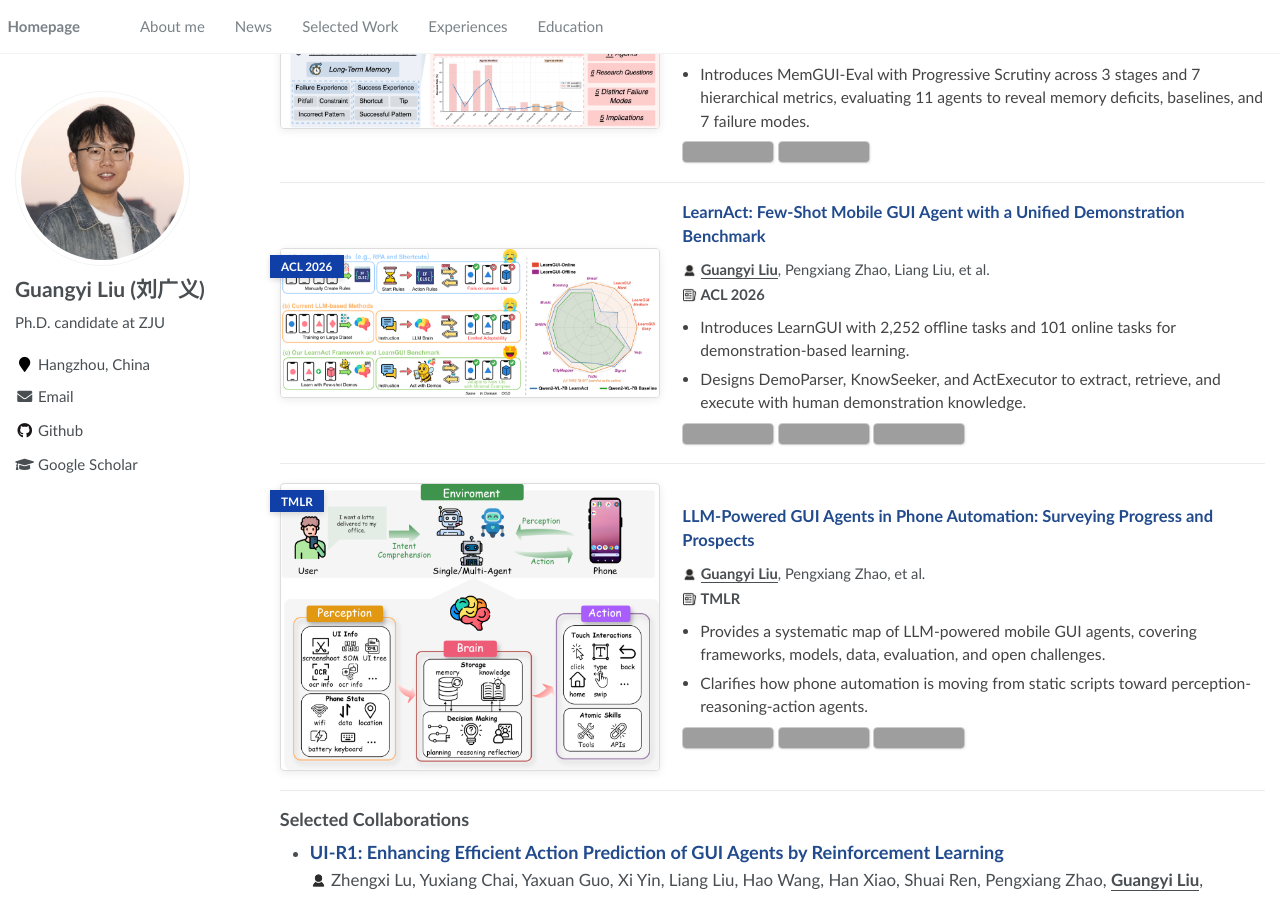
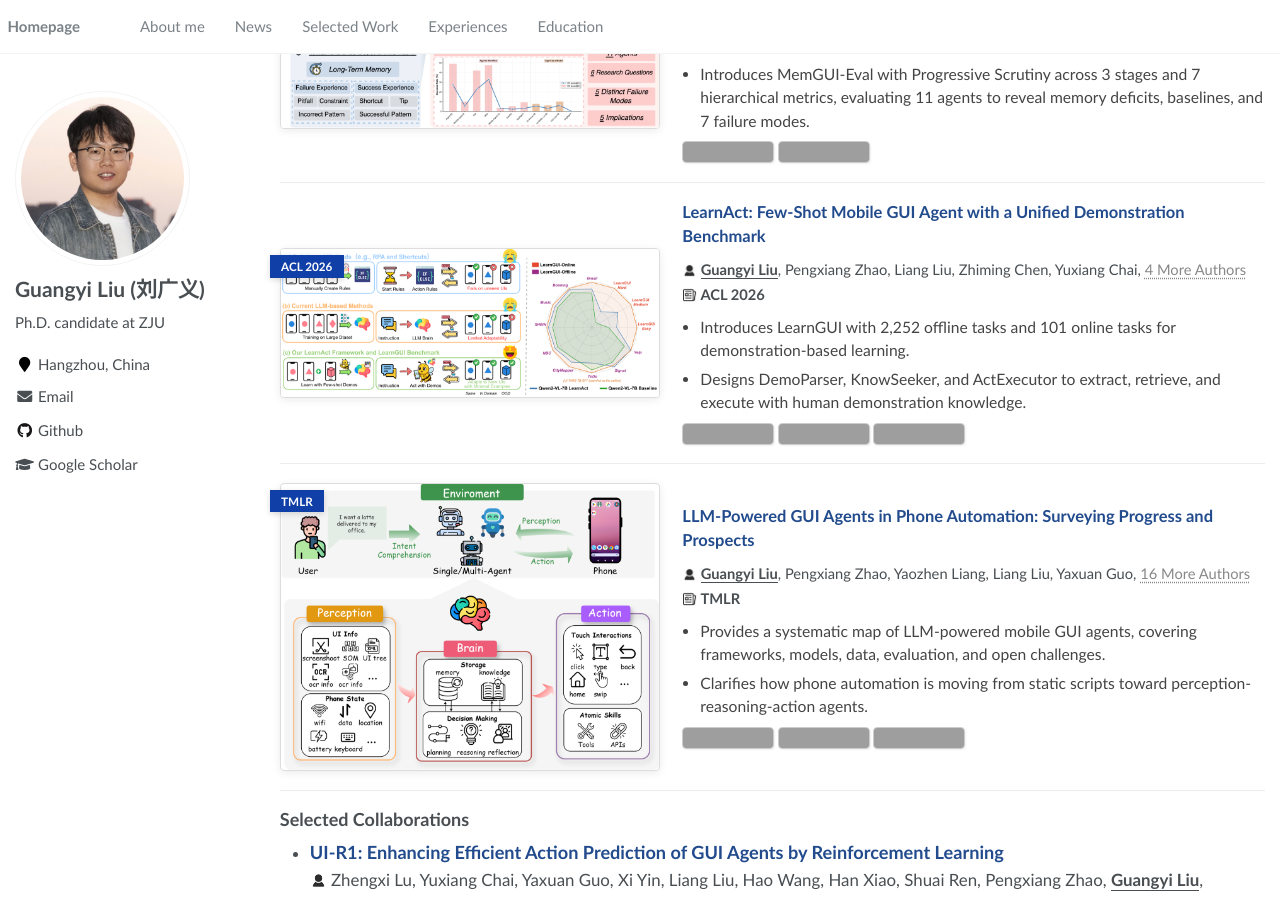
Before and after one commit to lgy0404/lgy0404.github.io, a Jekyll site: the page built from _pages/about.md, in a window 1280 px wide and 900 px high, scrolled down 1425 px, cut to the strip 0-900 px from the top of the window. Built offline with Jekyll 4.4.1, drawn with Linux system fonts in a browser that asks for light colours; comment, search, counter and statistics services are not loaded; grey boxes are pictures that could not be loaded.

Commit message:
docs: expand selected-work author lists

```diff
--- a/_pages/about.md
+++ b/_pages/about.md
@@ -282,7 +282,7 @@ I am a Ph.D. candidate in the Department of Control Science and Engineering at Z
   </div>
   <div class="paper-card__content">
     <p class="paper-card__title"><a href="https://arxiv.org/abs/2504.13805"><strong>LearnAct: Few-Shot Mobile GUI Agent with a Unified Demonstration Benchmark</strong></a></p>
-    <div class="paper-card__meta"><img src="./images/logo-author.png" style="width: 1em; position: relative; top: -0.1em;"> <strong><u>Guangyi Liu</u></strong>, Pengxiang Zhao, Liang Liu, et al.</div>
+    <div class="paper-card__meta"><img src="./images/logo-author.png" style="width: 1em; position: relative; top: -0.1em;"> <strong><u>Guangyi Liu</u></strong>, Pengxiang Zhao, Liang Liu, Zhiming Chen, Yuxiang Chai, <span class="author-more"><input type="checkbox" id="author-more-3" class="author-toggle"><label for="author-more-3" class="more-label">4 More Authors</label><label for="author-more-3" class="author-rest"> Shuai Ren, Hao Wang, Shibo He, and Wenchao Meng.</label></span></div>
     <div class="paper-card__venue"><img src="./images/logo-venue.png" style="width: 0.975em; position: relative; top: -0.115em;"> <strong>ACL 2026</strong></div>
     <ul class="paper-card__highlights">
       <li>Introduces LearnGUI with 2,252 offline tasks and 101 online tasks for demonstration-based learning.</li>
@@ -303,7 +303,7 @@ I am a Ph.D. candidate in the Department of Control Science and Engineering at Z
   </div>
   <div class="paper-card__content">
     <p class="paper-card__title"><a href="https://arxiv.org/abs/2504.19838"><strong>LLM-Powered GUI Agents in Phone Automation: Surveying Progress and Prospects</strong></a></p>
-    <div class="paper-card__meta"><img src="./images/logo-author.png" style="width: 1em; position: relative; top: -0.1em;"> <strong><u>Guangyi Liu</u></strong>, Pengxiang Zhao, et al.</div>
+    <div class="paper-card__meta"><img src="./images/logo-author.png" style="width: 1em; position: relative; top: -0.1em;"> <strong><u>Guangyi Liu</u></strong>, Pengxiang Zhao, Yaozhen Liang, Liang Liu, Yaxuan Guo, <span class="author-more"><input type="checkbox" id="author-more-4" class="author-toggle"><label for="author-more-4" class="more-label">16 More Authors</label><label for="author-more-4" class="author-rest"> Han Xiao, Weifeng Lin, Yuxiang Chai, Yue Han, Shuai Ren, Hao Wang, Xiaoyu Liang, WenHao Wang, Tianze Wu, Zhengxi Lu, Siheng Chen, LiLinghao, Hao Wang, Guanjing Xiong, Yong Liu, and Hongsheng Li.</label></span></div>
     <div class="paper-card__venue"><img src="./images/logo-venue.png" style="width: 0.975em; position: relative; top: -0.115em;"> <strong>TMLR</strong></div>
     <ul class="paper-card__highlights">
       <li>Provides a systematic map of LLM-powered mobile GUI agents, covering frameworks, models, data, evaluation, and open challenges.</li>
```
